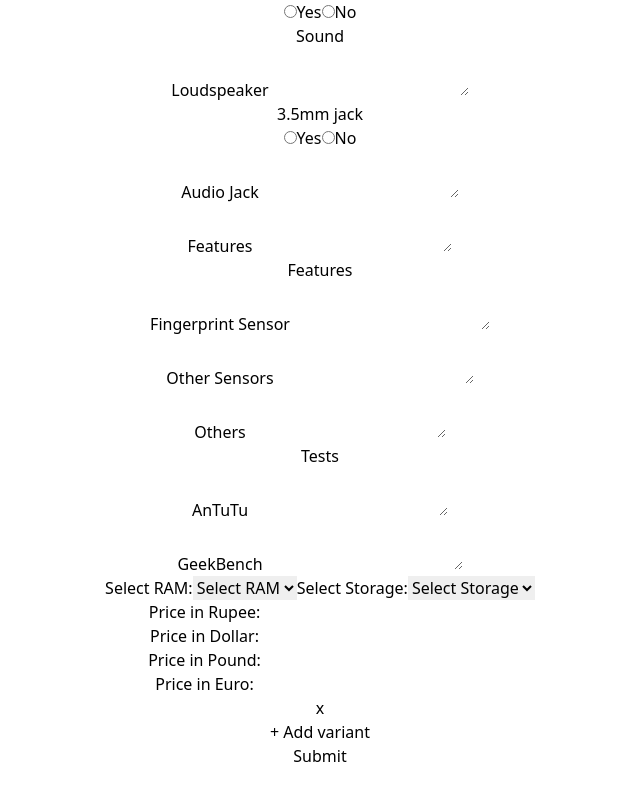
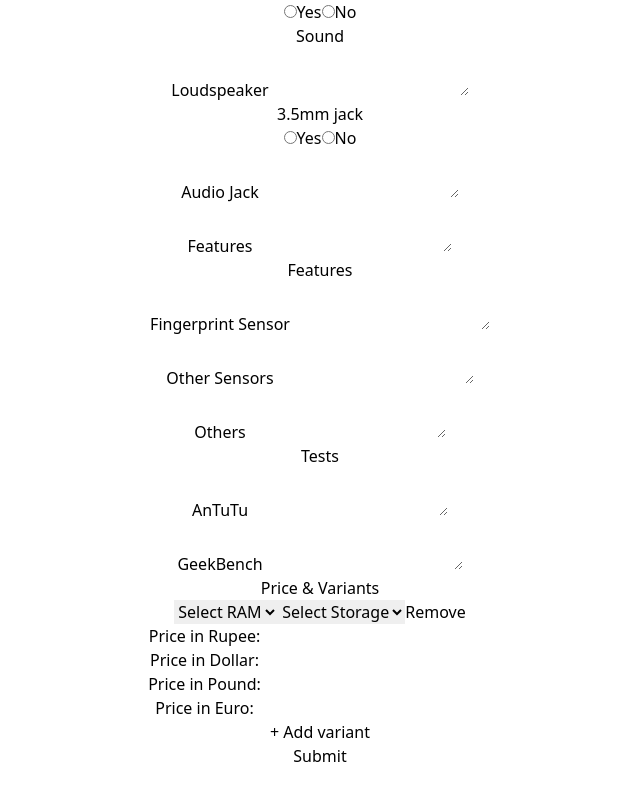
Before and after one commit to abdulahaddf/Tech-hive-client, a React (Vite) app: page / in a window 1280 px wide. Shown: the part 3656-4456 px from the top of the page, without its empty margins (320-960 px from the left). Built offline with nearby package versions, Linux system fonts and the light colour scheme.

Commit message:
variants

```diff
--- a/src/components/Sections/AddVarients.jsx
+++ b/src/components/Sections/AddVarients.jsx
@@ -43,21 +43,18 @@ const AddVariant = ({ variants, setVariants }) => {
   };
 
   return (
-    <div className="max-w-md mx-auto my-10 mb-52">
+    <div className="max-w-4xl mx-auto my-10 mb-52">
       {variants.map((variant, index) => (
         <div key={index} className="mb-6">
-          <label
-            htmlFor={`ram${index}`}
-            className="text-sm font-medium text-gray-700 w-32"
-          >
-            Select RAM:
-          </label>
+          <div className="flex gap-5 my-5">
             <select
               id={`ram${index}`}
               name={`variants[${index}].ram`}
               className="text-input"
               value={variant.ram}
-            onChange={(e) => handleVariantChange(e.target.value, index, "ram")}
+              onChange={(e) =>
+                handleVariantChange(e.target.value, index, "ram")
+              }
             >
               <option value="">Select RAM</option>
               {RAM_OPTIONS.map((ramOption, idx) => (
@@ -67,12 +64,6 @@ const AddVariant = ({ variants, setVariants }) => {
               ))}
             </select>
 
-          <label
-            htmlFor={`storage${index}`}
-            className="text-sm font-medium text-gray-700 w-32"
-          >
-            Select Storage:
-          </label>
             <select
               id={`storage${index}`}
               name={`variants[${index}].storage`}
@@ -89,6 +80,14 @@ const AddVariant = ({ variants, setVariants }) => {
                 </option>
               ))}
             </select>
+            <button
+              type="button"
+              onClick={() => handleRemoveVariant(index)}
+              className="bg-red-600 text-white px-3 py-1 rounded"
+            >
+              Remove
+            </button>
+          </div>
 
           <div className="mt-4 flex items-center gap-5">
             <label
@@ -165,20 +164,13 @@ const AddVariant = ({ variants, setVariants }) => {
               }
             />
           </div>
-          <button
-            type="button"
-            onClick={() => handleRemoveVariant(index)}
-            className="mt-4 flex items-center gap-5 inline-flex items-center px-4 py-2 border border-transparent rounded-md shadow-sm text-sm font-medium text-white bg-red-600 hover:bg-red-700 focus:outline-none focus:ring-2 focus:ring-offset-2 focus:ring-red-500"
-          >
-            x
-          </button>
         </div>
       ))}
 
       <button
         type="button"
         onClick={handleAddVariant}
-        className="mt-4 flex items-center gap-5 inline-flex items-center px-4 py-2 border border-transparent rounded-md shadow-sm text-sm font-medium text-white bg-indigo-600 hover:bg-indigo-700 focus:outline-none focus:ring-2 focus:ring-offset-2 focus:ring-indigo-500 mr-5"
+        className="bg-green-600 text-white px-3 py-1 rounded"
       >
         + Add variant
       </button>
--- a/src/pages/Home/DataInput.jsx
+++ b/src/pages/Home/DataInput.jsx
@@ -80,7 +80,7 @@ const DataInput = () => {
         </>
         {/* Launch */}
         <fieldset className="mb-8">
-          <legend className="block text-xl font-bold mb-4">Launch</legend>
+          <legend className="block text-2xl font-bold mb-4">Launch</legend>
           <TextArea
             type="date"
             label="Announced"
@@ -96,7 +96,7 @@ const DataInput = () => {
         </fieldset>
         {/* Body */}
         <fieldset className="mb-8">
-          <legend className="block text-xl font-bold mb-4">Body</legend>
+          <legend className="block text-2xl font-bold mb-4">Body</legend>
           <TextArea label="Colours" register={register("body.colours")} />
           <TextArea label="Dimensions" register={register("body.dimensions")} />
           <TextArea label="Weight" register={register("body.weight")} />
@@ -111,7 +111,7 @@ const DataInput = () => {
         <NetworksSection register={register} />
         {/* main camera */}
         <fieldset className="mb-8">
-          <legend className="block text-xl font-bold mb-4">Main Camera</legend>
+          <legend className="block text-2xl font-bold mb-4">Main Camera</legend>
           <TextArea
             label="Camera Setup"
             register={register("mainCamera.cameraSetup")}
@@ -154,7 +154,7 @@ const DataInput = () => {
         </fieldset>
         {/* Selfie Camera */}
         <fieldset className="mb-8">
-          <legend className="block text-xl font-bold mb-4">
+          <legend className="block text-2xl font-bold mb-4">
             Selfie Camera
           </legend>
           <TextArea label="Camera" register={register("selfieCamera.camera")} />
@@ -170,7 +170,7 @@ const DataInput = () => {
         </fieldset>
         {/* Display */}
         <fieldset className="mb-8">
-          <legend className="block text-xl font-bold mb-4">Display</legend>
+          <legend className="block text-2xl font-bold mb-4">Display</legend>
           <TextArea label="Type" register={register("display.type")} />
           <TextArea label="Size" register={register("display.size")} />
           <TextArea
@@ -185,7 +185,7 @@ const DataInput = () => {
         </fieldset>
         {/* Storage */}
         <fieldset className="mb-8">
-          <legend className="block text-xl font-bold mb-4">Storage</legend>
+          <legend className="block text-2xl font-bold mb-4">Storage</legend>
           <TextArea
             label="Expandable Memory"
             register={register("storage.expandableMemory")}
@@ -201,7 +201,7 @@ const DataInput = () => {
         </fieldset>
         {/* Battery */}
         <fieldset className="mb-8">
-          <legend className="block text-xl font-bold mb-4">Battery</legend>
+          <legend className="block text-2xl font-bold mb-4">Battery</legend>
           <TextArea label="Type" register={register("battery.type")} />
           <TextArea
             label="Wireless Charging"
@@ -211,7 +211,7 @@ const DataInput = () => {
         </fieldset>
         {/* Connectivity */}
         <fieldset className="mb-8">
-          <legend className="block text-xl font-bold mb-4">Connectivity</legend>
+          <legend className="block text-2xl font-bold mb-4">Connectivity</legend>
           <TextArea label="WLAN" register={register("connectivity.wlan")} />
           <TextArea
             label="Bluetooth"
@@ -237,7 +237,7 @@ const DataInput = () => {
         </fieldset>
         {/* Sound */}
         <fieldset className="mb-8">
-          <legend className="block text-xl font-bold mb-4">Sound</legend>
+          <legend className="block text-2xl font-bold mb-4">Sound</legend>
           <TextArea
             label="Loudspeaker"
             register={register("sound.loudspeaker")}
@@ -252,7 +252,7 @@ const DataInput = () => {
         </fieldset>
         {/* Features */}
         <fieldset className="mb-8">
-          <legend className="block text-xl font-bold mb-4">Features</legend>
+          <legend className="block text-2xl font-bold mb-4">Features</legend>
           <TextArea
             label="Fingerprint Sensor"
             register={register("features.fingerprintSensor")}
@@ -265,11 +265,15 @@ const DataInput = () => {
         </fieldset>
         {/* Tests */}
         <fieldset className="mb-8">
-          <legend className="block text-xl font-bold mb-4">Tests</legend>
+          <legend className="block text-2xl font-bold mb-4">Tests</legend>
           <TextArea label="AnTuTu" register={register("tests.antutu")} />
           <TextArea label="GeekBench" register={register("tests.geekbench")} />
         </fieldset>
+        <fieldset className="mb-8">
+          <legend className="block text-2xl font-bold mb-4">Price & Variants</legend>
         <AddVariant variants={variants} setVariants={setVariants} />
+
+        </fieldset>
         <button
           type="submit"
           className="bg-blue-500 hover:bg-blue-700 text-white font-bold py-2 px-4 rounded focus:outline-none focus:shadow-outline"
```
Lines whose indentation alone changed are shown as unchanged.
